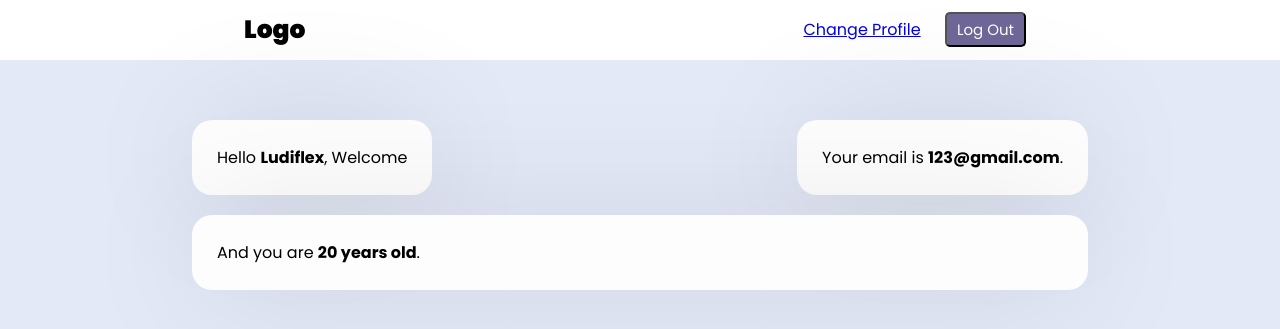
After one commit to evakarka/API-CHART, a PHP site: page /home.html in a window 1280 px wide. The commit adds this page. Shown: the top 329 px of the page. Run offline with PHP 8.4, Linux system fonts and the light colour scheme.

Commit message:
new home.html

```diff
--- /dev/null
+++ b/home.html
@@ -0,0 +1,41 @@
+<!DOCTYPE html>
+<html lang="en">
+<head>
+    <meta charset="UTF-8">
+    <meta name="viewport" content="width=device-width, initial-scale=1.0">
+    <link rel="stylesheet" href="style.css">
+    <title>Home</title>
+</head>
+<body>
+    <div class="nav">
+        <div class="logo">
+            <p>Logo</p>
+        </div>
+
+        <div class="right-links">
+            <a href="#">Change Profile</a>
+            <a href="logout.php"> <button class="btn">Log Out</button></a>
+        </div>
+    </div>
+
+    <main>
+
+        <div class="main-box top">
+            <div class="top">
+                <div class="box">
+                    <p>Hello <b>Ludiflex</b>, Welcome </p>
+                </div>
+                <div class="box">
+                    <p>Your email is <b>123@gmail.com</b>.</p>
+                </div>
+            </div>
+            <div class="bottom">
+                <div class="box">
+                    <p>And you are <b>20 years old</b>.</p>
+                </div>
+            </div>
+        </div>
+
+    </main>
+</body>
+</html>
--- a/style.css
+++ b/style.css
@@ -71,3 +71,54 @@ body{
 .link{
     margin-bottom: 15px;
 }
+
+/************* Home  *************/
+
+.nav{
+    background: #fff;
+    display: flex;
+    flex-direction: row;
+    justify-content: space-around;
+    line-height: 60px;
+    z-index: 100;
+}
+.logo{
+    font-size: 25px;
+    font-weight: 900;
+}
+.right-links a{
+    padding: 0 10px;
+}
+main{
+    display: flex;
+    align-items: center;
+    justify-content: center;
+    margin-top: 60px;
+}
+.main-box{
+    display: flex;
+    flex-direction: column;
+    width: 70%;
+}
+.main-box .top{
+    display: flex;
+    flex-direction: row;
+    justify-content: space-between;
+}
+.bottom{
+    width: 100%;
+    margin-top: 20px;
+}
+@media only screen and (max-width:840px){
+    .main-box .top{
+        display: flex;
+        flex-direction: column;
+        justify-content: space-between;
+    }
+    .top .box{
+        margin: 10px 10px;
+    }
+    .bottom{
+        margin-top: 0;
+    }
+}
```
Also changed, not shown: register.html (+49 -0 lines), edit.html (added).
